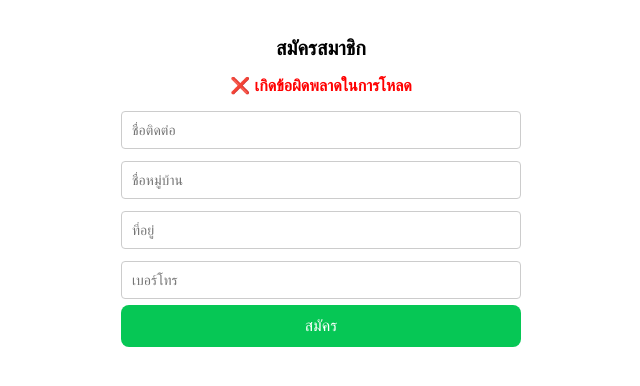
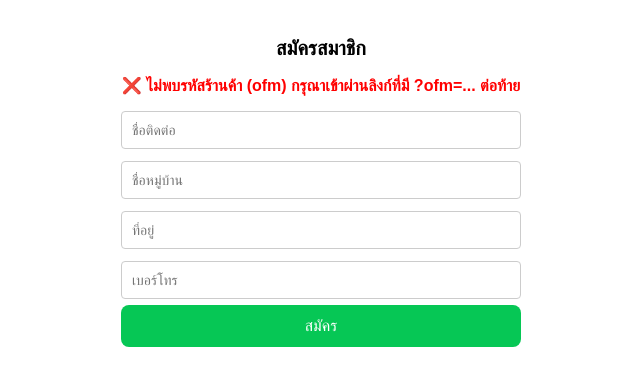
Before and after one commit to Thanoo2522/cloud_run_cloud, a Flask app: page /register.html in a window 1280 px wide. Shown: the top 386 px of the page, without its empty margins (319-959 px from the left). Run offline with Flask 3, Linux system fonts and the light colour scheme; parts of the project's set-up code (start-up, migrations or seed data) failed here and were passed over; some libraries are stand-ins or nearby versions.

Commit message:
update feature

```diff
--- a/templates/register.html
+++ b/templates/register.html
@@ -31,59 +31,75 @@ let OFM = ""
 const BASE_URL = "https://server-ofm-419896870147.asia-southeast1.run.app"
 
 // ✅ ดึง OFM แบบกันหาย (SessionStorage)
+// ================= GET OFM (แก้ไขใหม่) =================
 function getOfmFromUrl() {
-  const urlParams = new URLSearchParams(window.location.search)
-  let ofm = urlParams.get("ofm")
+  const urlParams = new URLSearchParams(window.location.search);
+  let ofm = urlParams.get("ofm");
 
-  // 🔥 fallback กรณี LIFF redirect แล้ว query หาย
-  if (!ofm) {
-    const context = liff.getContext()
-    if (context && context.referrer && context.referrer.extra) {
-      ofm = context.referrer.extra.ofm
-    }
+  if (ofm) {
+    console.log("Found OFM in URL:", ofm);
+    localStorage.setItem("ofm_backup", ofm); // บันทึกไว้กันเหนียว
+    return ofm;
   }
 
-  return ofm
+  // ถ้าใน URL ไม่มี ให้ไปดึงจากที่เคยบันทึกไว้
+  const backup = localStorage.getItem("ofm_backup");
+  console.log("Found OFM in Storage:", backup);
+  return backup;
 }
 
+// ================= INIT (ปรับปรุงการแสดง Error) =================
 async function initApp() {
-  const statusDiv = document.getElementById("status")
+  const statusDiv = document.getElementById("status"); // อย่าลืมสร้าง <div id="status"></div> ใน body
   try {
-    OFM = getOfmFromUrl()
+    OFM = getOfmFromUrl();
+
     if (!OFM) {
-      statusDiv.innerText = "❌ ไม่พบรหัสร้านค้า (ofm)"
-      return
+      statusDiv.innerText = "❌ ไม่พบรหัสร้านค้า (ofm) กรุณาเข้าผ่านลิงก์ที่มี ?ofm=... ต่อท้าย";
+      return;
     }
 
-    // ✅ ใช้ encodeURIComponent เพื่อรองรับ "เชียงกลมออนไลน์" (ภาษาไทย)
-    const res = await fetch(`${BASE_URL}/config/${encodeURIComponent(OFM)}`)
-    const config = await res.json()
+    console.log("Current OFM:", OFM);
 
-    console.log("SERVER CONFIG:", config)
+    // ✅ ส่งไป Flask โดยใช้ encodeURIComponent ป้องกันภาษาไทยเพี้ยน
+    const res = await fetch(`${BASE_URL}/config/${encodeURIComponent(OFM)}`);
 
-    if (config.status !== "ok" || !config.liffId) {
-      statusDiv.innerText = "❌ โหลด config ไม่สำเร็จ: " + (config.message || "Data Error")
-      return
+    if (!res.ok) {
+        const errorData = await res.json();
+        statusDiv.innerText = `❌ Error: ${errorData.message || 'เชื่อมต่อ Server ไม่ได้'}`;
+        return;
     }
 
-    LIFF_ID = config.liffId.trim()
-    API_URL = config.apiUrl ? config.apiUrl.trim() : `${BASE_URL}/register`
+    const config = await res.json();
+    console.log("Config from server:", config);
+
+    // เช็คค่าจาก JSON ที่ Server ส่งมา (ต้องตรงกับใน Firestore)
+    LIFF_ID = config.liffId ? config.liffId.trim() : "";
+    API_URL = config.apiUrl ? config.apiUrl.trim() : "";
+
+    if (!LIFF_ID) {
+      statusDiv.innerText = "❌ ร้านนี้ยังไม่ได้ตั้งค่า liffId ในระบบ";
+      return;
+    }
 
     // ✅ เริ่ม LIFF
-    await liff.init({ liffId: LIFF_ID })
+    await liff.init({ liffId: LIFF_ID });
 
     if (!liff.isLoggedIn()) {
-      liff.login()
+      liff.login();
     } else {
-      statusDiv.style.color = "green"
-      statusDiv.innerText = "✅ พร้อมลงทะเบียนร้าน: " + OFM
+      statusDiv.innerText = "✅ เชื่อมต่อร้าน: " + OFM;
+      statusDiv.style.color = "green";
     }
 
   } catch (err) {
-    console.error("INIT ERROR:", err)
-    statusDiv.innerText = "❌ เกิดข้อผิดพลาดในการโหลด"
+    console.error("INIT ERROR:", err);
+    statusDiv.innerText = "❌ ระบบขัดข้อง: " + err.message;
   }
 }
+
+
+
 
 initApp()
 
```
